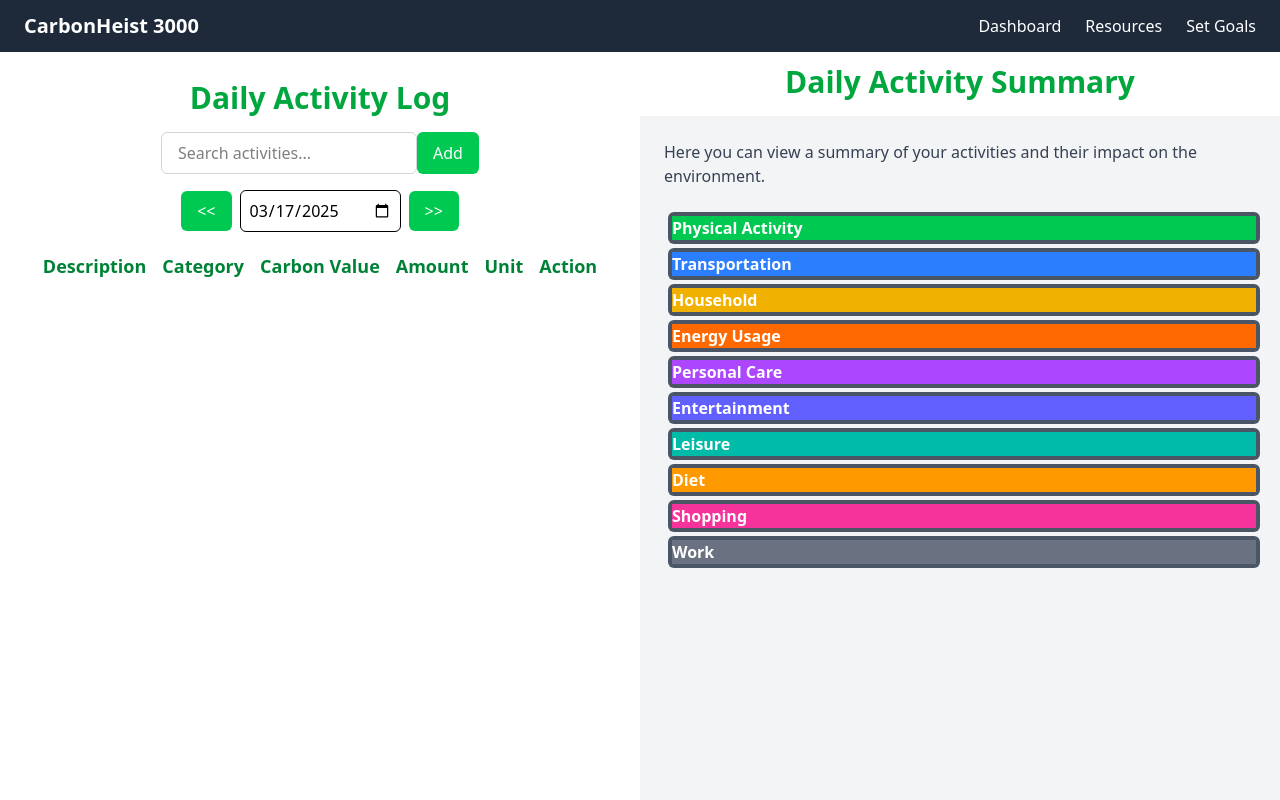
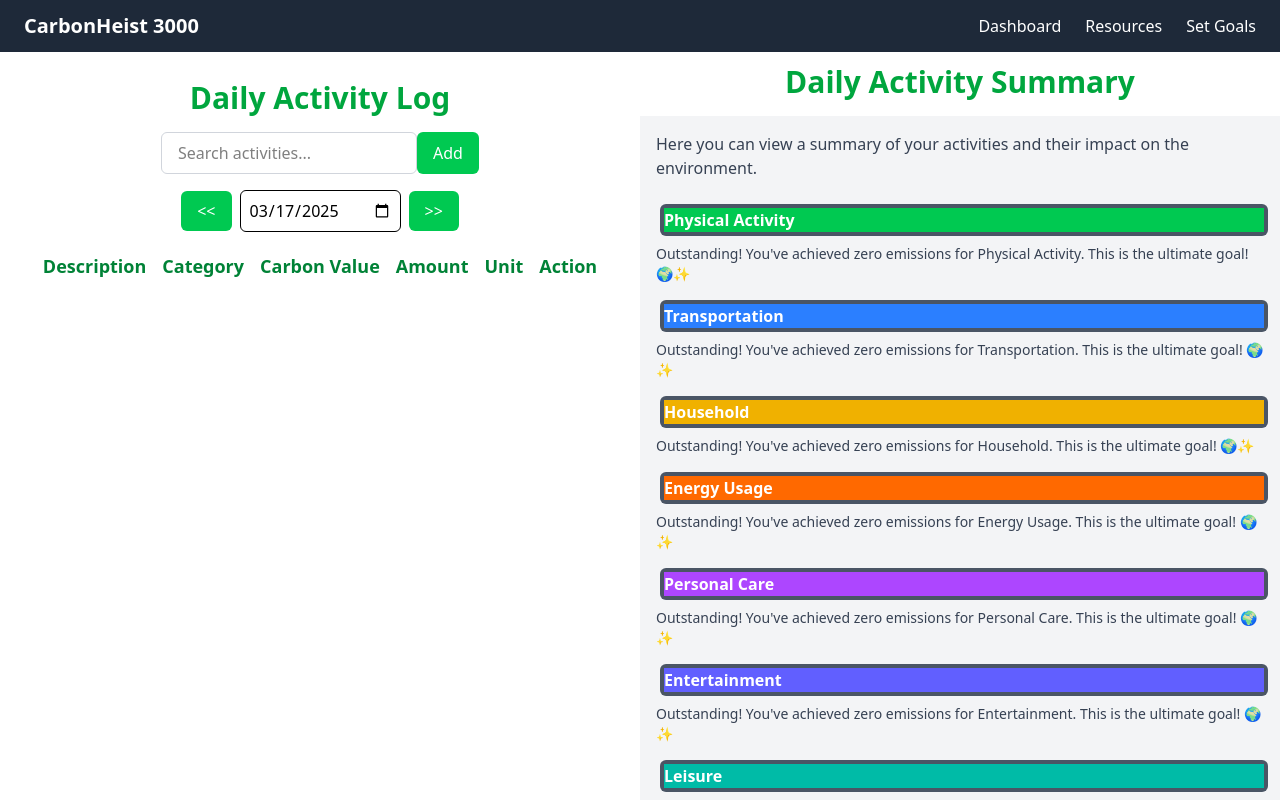
Before and after one commit to nwierzbowski/CarbonHeist3000, a React (Vite) app: page / in a window 1280 px wide. Shown: the top 800 px of the page. Built offline with nearby package versions, Linux system fonts and the light colour scheme.

Commit message:
Added feedback for goals

```diff
--- a/src/components/dashboard/ActivitySummary.tsx
+++ b/src/components/dashboard/ActivitySummary.tsx
@@ -38,21 +38,47 @@ export default function ActivitySummary() {
     calculateCarbonByCategory(activities, categoryColors.map((item) => item.category), selectedDate)
   );
 
+  // Generate feedback based on staying under goals
+  const generateFeedback = (category: string, carbonValue: number): string => {
+    const goal = categoryGoals[category] || 0; // Get the goal for the category, default to 0 if not set
+
+    if (carbonValue === 0) {
+      return `Outstanding! You've achieved zero emissions for ${category}. This is the ultimate goal! 🌍✨`;
+    } else if (carbonValue < goal * 0.25) {
+      return `Fantastic job on keeping ${category} emissions very low! Let's aim to stay here or go even lower. 🌱`;
+    } else if (carbonValue < goal * 0.5) {
+      return `Good progress in keeping ${category} emissions low, but there's room for improvement. Every effort matters! 💪`;
+    } else if (carbonValue < goal * 0.75) {
+      return `You're getting closer to the ${category} goal. Keep pushing to reduce emissions further! 🌟`;
+    } else if (carbonValue < goal) {
+      return `You're nearing the goal for ${category}. Let's work on keeping emissions as low as possible! 🚀`;
+    } else if (carbonValue === goal) {
+      return `You've reached the goal for ${category}, but don't stop now. Lower emissions are always better! 🎉`;
+    } else {
+      return `You've exceeded the goal for ${category}. That's okay—let's focus on cutting back tomorrow. 🌍`;
+    }
+  };
+
   return (
-    <div className="p-6 bg-gray-100 min-h-screen">
+    <div className="p-4 bg-gray-100 min-h-screen">
       <p className="text-gray-700 mb-6">
         Here you can view a summary of your activities and their impact on the
         environment.
       </p>
       {summary.map(([category, carbonValue]) => (
+        <div key={category} className="mb-4">
           <ProgressBar
-          key={category}
             value={carbonValue}
             max={categoryGoals[category] || 0} // Set max to the goal for the category, default to 0 if not set
             color={getCategoryColorClass(category)}
           >
             {category}
           </ProgressBar>
+          {/* Display Feedback Below the ProgressBar */}
+          <p className="mt-2 text-sm text-gray-700">
+            {generateFeedback(category, carbonValue)}
+          </p>
+        </div>
       ))}
     </div>
   );
--- a/src/components/pages/Goals.tsx
+++ b/src/components/pages/Goals.tsx
@@ -1,35 +1,18 @@
 import React from "react";
-import { useActivityContext } from "../../context/ActivityContext";
+// import { useActivityContext } from "../../context/ActivityContext";
 import { useGoalContext } from "../../context/GoalContext"; // Import GoalContext
-import { calculateCarbonByCategory } from "../dashboard/ActivitySummary"; // Assuming this is imported correctly
+// import { calculateCarbonByCategory } from "../dashboard/ActivitySummary"; // Assuming this is imported correctly
 import { categoryColors } from "../../data/categories"; // Assuming category colors are defined here
 
 const categories = categoryColors.map((val) => val.category); // Generate categories dynamically
 
 export const Goals: React.FC = () => {
-  const { activities, selectedDate } = useActivityContext();
+//   const { activities, selectedDate } = useActivityContext();
   const { categoryGoals, overallGoal, setCategoryGoal, setOverallGoal } = useGoalContext(); // Use GoalContext
 
   // Calculate progress dynamically
-  const progressByCategory = calculateCarbonByCategory(activities, categories, selectedDate);
-  const overallProgress = Object.values(progressByCategory).reduce((sum, value) => sum + value, 0);
-
-  // Generate feedback dynamically
-  const getMotivationalFeedback = () => {
-    if (overallProgress >= overallGoal && overallGoal > 0) {
-      return "Congratulations! You've achieved your overall goal for today. Keep it up! 🎉";
-    } else if (overallProgress > overallGoal * 0.75) {
-      return "You're so close to reaching your daily goal! Great work! 🌟";
-    } else if (overallProgress > overallGoal * 0.5) {
-      return "Halfway there! Keep making progress. 💪";
-    } else if (overallProgress > overallGoal * 0.25) {
-      return "Good start! Stay consistent, and you'll reach your goal. 🌱";
-    } else {
-      return "Every effort counts! Let's keep going! 🌍";
-    }
-  };
-
-  const feedback = getMotivationalFeedback();
+//   const progressByCategory = calculateCarbonByCategory(activities, categories, selectedDate);
+//   const overallProgress = Object.values(progressByCategory).reduce((sum, value) => sum + value, 0);
 
   return (
     <div className="max-w-lg mx-auto p-4 border rounded-md shadow-lg">
@@ -65,12 +48,7 @@ export const Goals: React.FC = () => {
         />
       </div>
 
-      {/* Motivational Feedback */}
-      {feedback && (
-        <p className="mt-4 p-4 bg-green-100 border-l-4 border-green-500 text-green-700">
-          {feedback}
-        </p>
-      )}
+
     </div>
   );
 };
```
Lines whose indentation alone changed are shown as unchanged.
